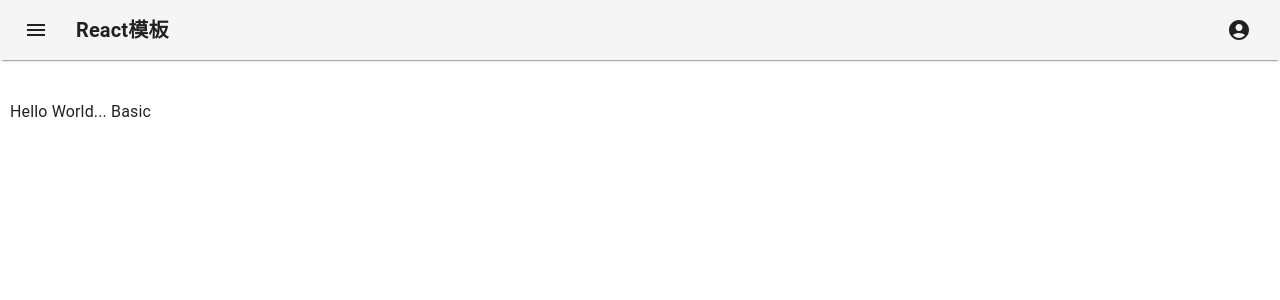
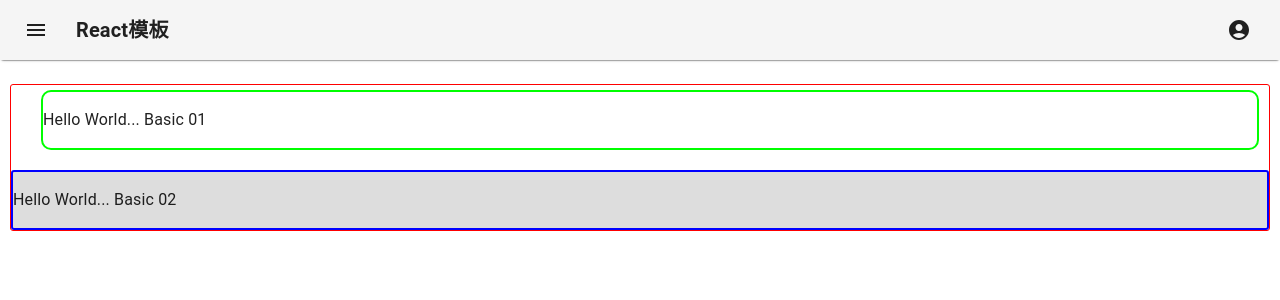
Before and after one commit to JasonYCHuang/template_client, a React (Create React App) app: page / in a window 1280 px wide. Shown: the top 300 px of the page. Built offline with nearby package versions, Linux system fonts and the light colour scheme.

Commit message:
add style-basic

```diff
--- a/src/components/page_style_basic/index.tsx
+++ b/src/components/page_style_basic/index.tsx
@@ -1,6 +1,38 @@
+const styleRoot = {
+  border: '1px solid red',
+  borderRadius: '3px',
+};
+
+const styleContainer1 = {
+  border: '2px solid #00ff00',
+  borderRadius: '10px',
+  margin: '5px 10px 20px 30px',
+};
+
+const styleContainer2 = {
+  backgroundColor: '#ddd',
+  border: '2px solid blue',
+  borderRadius: '3px',
+};
+
+const Container1Comp = () => {
+  const text = 'Hello World... Basic 01';
+
+  return (
+    <p>
+      { text }
+    </p>
+  );
+};
+
 const PageStyleBasic = () => (
-  <div>
-    <p>Hello World... Basic</p>
+  <div style={styleRoot}>
+    <div style={styleContainer1}>
+      { Container1Comp() }
+    </div>
+    <div style={styleContainer2}>
+      <p>Hello World... Basic 02</p>
+    </div>
   </div>
 );
 
```
